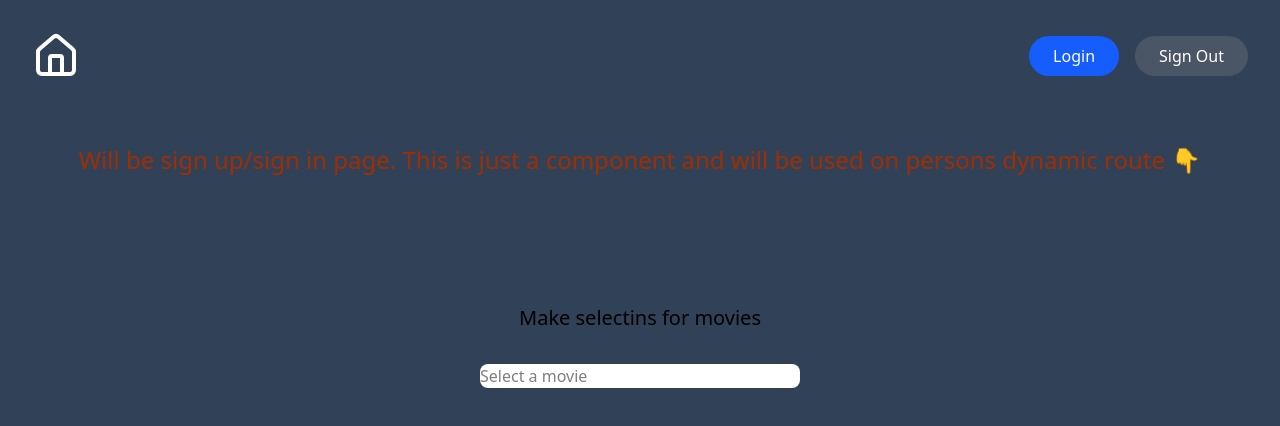
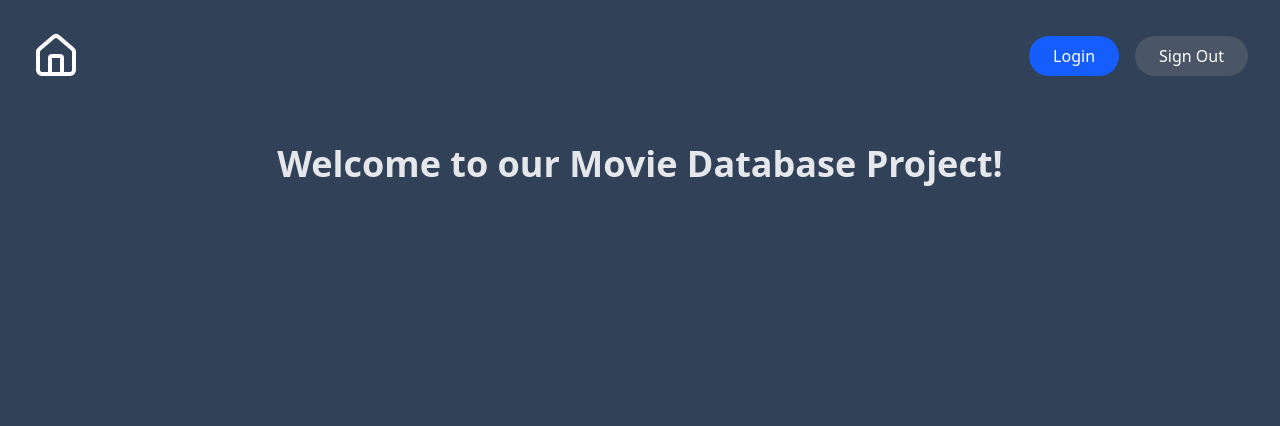
Before and after one commit to DarenBach-code/mydbproject, a Next.js app: page / in a window 1280 px wide. Shown: the top 426 px of the page. Built offline with nearby package versions, Linux system fonts and the light colour scheme.

Commit message:
just some changes to the layout and form component

```diff
--- a/src/app/globals.css
+++ b/src/app/globals.css
@@ -1 +1,5 @@
 @import 'tailwindcss';
+
+body {
+    overscroll-behavior-x: none !important;
+}
--- a/src/app/layout.tsx
+++ b/src/app/layout.tsx
@@ -9,7 +9,7 @@ export default function RootLayout({
   return (
     <html lang="en">
       <body className='bg-slate-800 min-h-screen min-w-screen overflow-x-hidden overscroll-x-none'>
-        <main className='max-w-[1420px] min-h-screen justify-self-center bg-slate-700'>
+        <main className='max-w-[1512px] min-h-screen justify-self-center bg-slate-700'>
           <Nav/>
           {children}
         </main>
--- a/src/app/page.tsx
+++ b/src/app/page.tsx
@@ -1,12 +1,10 @@
-import Form from "@/components/Form"
 
       function Index() {
         return (
           <div className='grid grid-row-2 w-screen pt-8'>
-      <h1 className='text-orange-800 text-2xl justify-self-center'>Will be sign up/sign in page. This is just a component and will be used on persons dynamic route 👇</h1>
-      <div className="w-2/5 p-24 justify-self-center">
-        <Form/>
-      </div>
+            <h1 className='text-gray-200 text-4xl font-bold justify-self-center'>
+              Welcome to our Movie Database Project!
+            </h1>
           </div>
         )
       }
--- a/src/components/Form.tsx
+++ b/src/components/Form.tsx
@@ -1,10 +1,15 @@
+import React from 'react'
 
-
-export default function Form() {
+const Form = () => {
   return (
     <div>
-        <h1 className='justify-self-center p-8 text-xl'>Make selectins for movies</h1>
-        <input className='w-full bg-white text-black rounded-lg' type='text' placeholder='Select a movie'></input>
+      <input
+        type="text"
+        placeholder="Enter something..."
+        className="px-4 py-2 rounded-lg border border-gray-300 focus:outline-none focus:ring-2 focus:ring-blue-500"
+      />
     </div>
   )
 }
+
+export default Form
```
Lines whose indentation alone changed are shown as unchanged.
